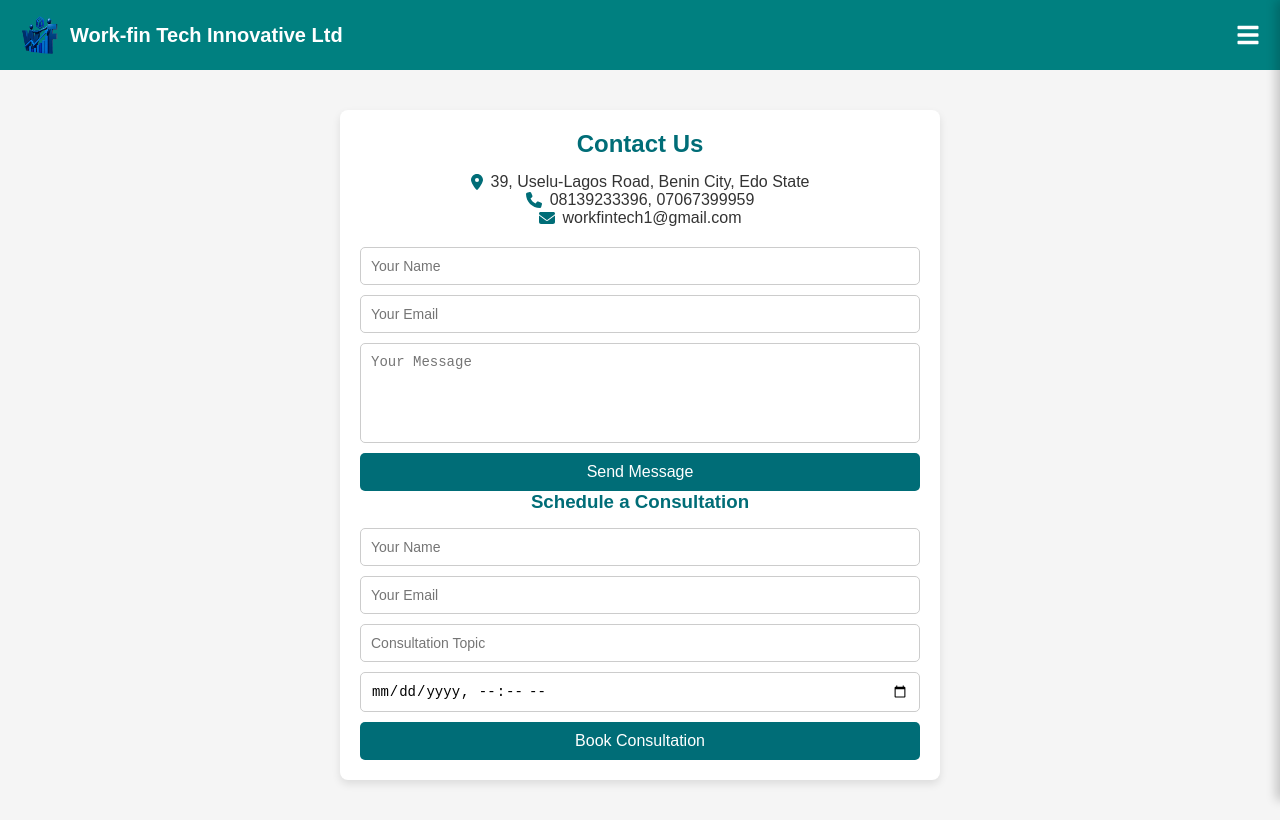
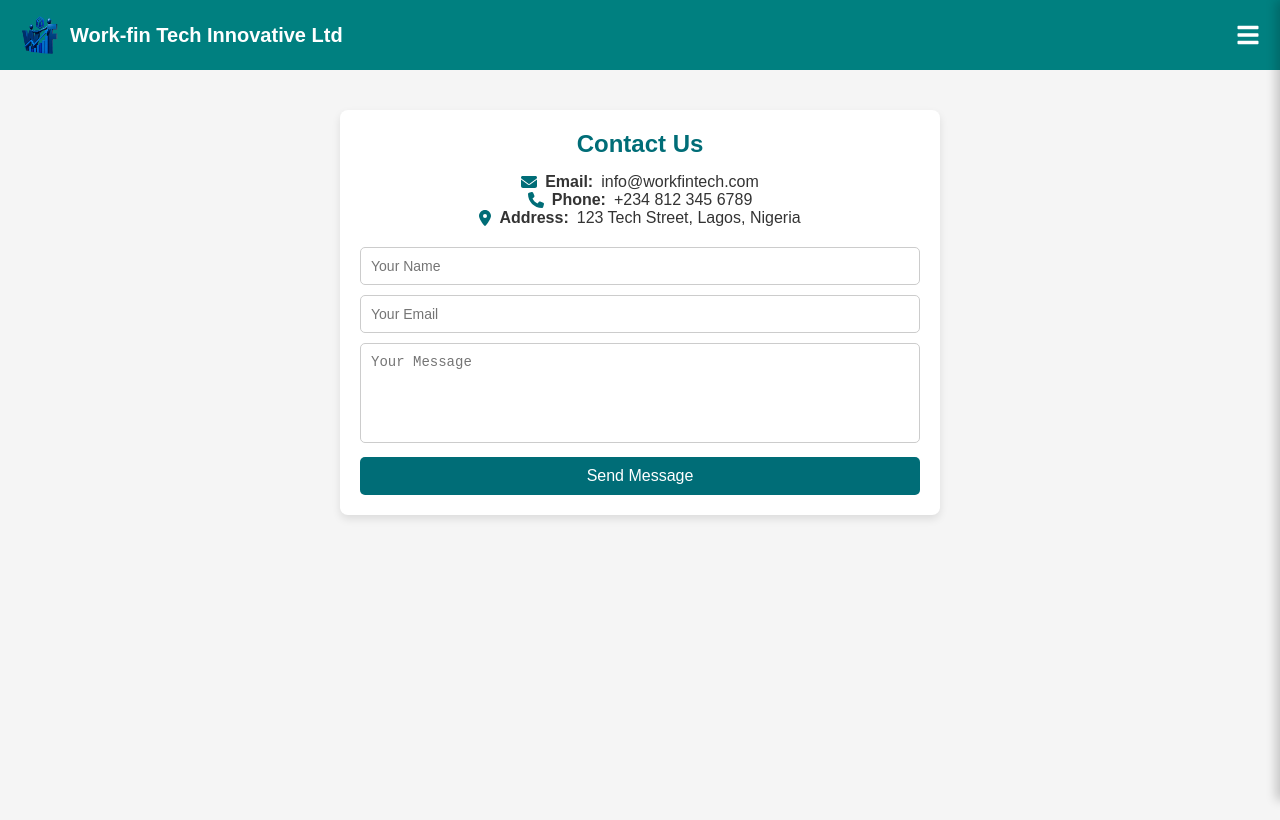
Before and after one commit to James1818-tech/Work-fin-Tech.com, a React (Create React App) app: page /contact in a window 1280 px wide. Built offline with nearby package versions, Linux system fonts and the light colour scheme.

Commit message:
more modification to allow email notification

```diff
--- a/src/pages/Contact.js
+++ b/src/pages/Contact.js
@@ -1,45 +1,80 @@
-import React from "react";
+import React, { useState } from "react";
+import "../styles/Contact.css";
 import { FontAwesomeIcon } from "@fortawesome/react-fontawesome";
-import { faMapMarkerAlt, faPhone, faEnvelope } from "@fortawesome/free-solid-svg-icons";
-import "../styles/Contact.css";
+import { faEnvelope, faPhone, faMapMarkerAlt } from "@fortawesome/free-solid-svg-icons";
 
-const ContactPage = () => {
+const Contact = () => {
+  const [formData, setFormData] = useState({
+    name: "",
+    email: "",
+    message: "",
+  });
+
+  const handleChange = (e) => {
+    setFormData({ ...formData, [e.target.name]: e.target.value });
+  };
+
   return (
-    <div className="contact-container">
+    <section className="contact-container">
       <h2>Contact Us</h2>
+
+      {/* Contact Information */}
       <div className="contact-info">
         <p>
-          <FontAwesomeIcon icon={faMapMarkerAlt} /> 39, Uselu-Lagos Road, Benin City, Edo State
+          <FontAwesomeIcon icon={faEnvelope} />
+          <strong> Email:</strong> info@workfintech.com
         </p>
         <p>
-          <FontAwesomeIcon icon={faPhone} /> 08139233396, 07067399959
+          <FontAwesomeIcon icon={faPhone} />
+          <strong> Phone:</strong> +234 812 345 6789
         </p>
         <p>
-          <FontAwesomeIcon icon={faEnvelope} /> workfintech1@gmail.com
+          <FontAwesomeIcon icon={faMapMarkerAlt} />
+          <strong> Address:</strong> 123 Tech Street, Lagos, Nigeria
         </p>
       </div>
 
-      {/* Contact Form */}
-      <form className="contact-form" name="contact" method="POST" data-netlify="true">
+      {/* Netlify Form */}
+      <form
+        name="contact"
+        method="POST"
+        data-netlify="true"
+        className="contact-form"
+      >
         <input type="hidden" name="form-name" value="contact" />
-        <input type="text" name="name" placeholder="Your Name" required />
-        <input type="email" name="email" placeholder="Your Email" required />
-        <textarea name="message" placeholder="Your Message" required></textarea>
-        <button type="submit">Send Message</button>
+        <div className="input-group">
+          <input
+            type="text"
+            name="name"
+            placeholder="Your Name"
+            value={formData.name}
+            onChange={handleChange}
+            required
+          />
+        </div>
+        <div className="input-group">
+          <input
+            type="email"
+            name="email"
+            placeholder="Your Email"
+            value={formData.email}
+            onChange={handleChange}
+            required
+          />
+        </div>
+        <div className="input-group">
+          <textarea
+            name="message"
+            placeholder="Your Message"
+            value={formData.message}
+            onChange={handleChange}
+            required
+          />
+        </div>
+        <button type="submit" className="submit-btn">Send Message</button>
       </form>
-
-      {/* Consultation Form */}
-      <h3>Schedule a Consultation</h3>
-      <form className="consultation-form" name="consultation" method="POST" data-netlify="true">
-        <input type="hidden" name="form-name" value="consultation" />
-        <input type="text" name="name" placeholder="Your Name" required />
-        <input type="email" name="email" placeholder="Your Email" required />
-        <input type="text" name="topic" placeholder="Consultation Topic" required />
-        <input type="datetime-local" name="date" required />
-        <button type="submit">Book Consultation</button>
-      </form>
-    </div>
+    </section>
   );
 };
 
-export default ContactPage;
+export default Contact;
```
